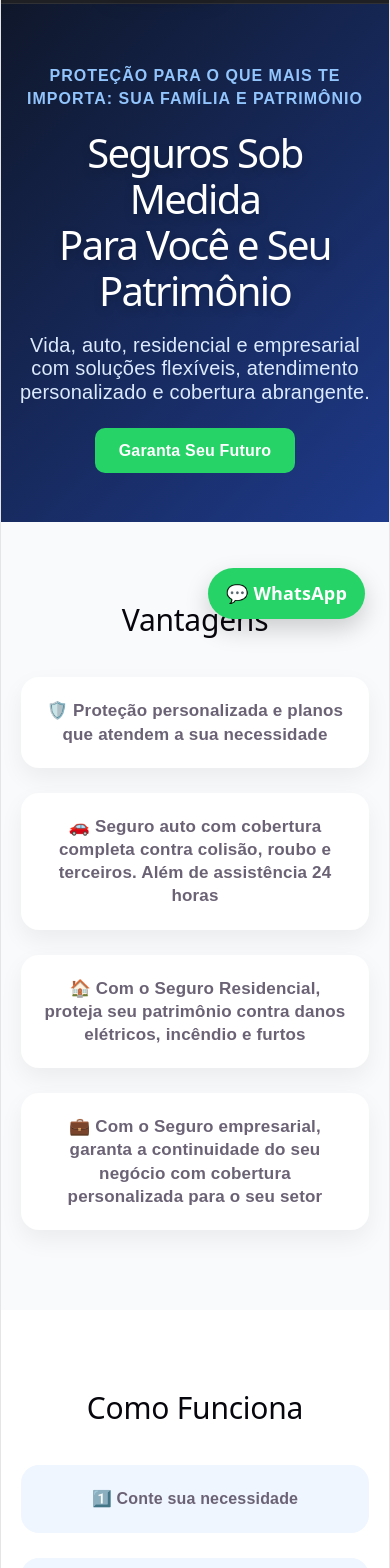
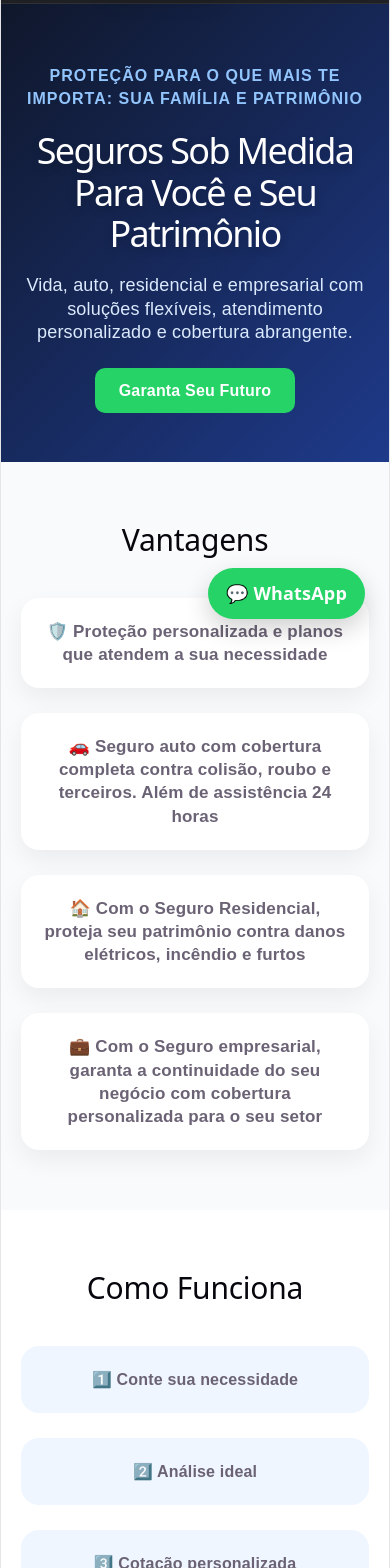
Before and after one commit to claudiofernand8647/meu-site, a React (Vite) app: page /seguro in a window 390 px wide. Shown: the part 200-1768 px from the top of the page. Built offline with nearby package versions, Linux system fonts and the light colour scheme.

Commit message:
Melhoria navbar mobile

```diff
--- a/src/pages/Consorcio.jsx
+++ b/src/pages/Consorcio.jsx
@@ -33,7 +33,7 @@ function Consorcio() {
             </p>
 
             <h1 style={{
-  fontSize: window.innerWidth < 768 ? "40px" : "54px",
+  fontSize: window.innerWidth < 768 ? "36px" : "54px",
   lineHeight: "1.15",
   margin: "20px 0",
   color: "white",
--- a/src/pages/CreditoImovel.jsx
+++ b/src/pages/CreditoImovel.jsx
@@ -33,7 +33,7 @@ function CreditoImovel() {
             </p>
 
             <h1 style={{
-  fontSize: window.innerWidth < 768 ? "40px" : "54px",
+  fontSize: window.innerWidth < 768 ? "36px" : "54px",
   lineHeight: "1.15",
   margin: "20px 0",
   color: "white",
--- a/src/pages/EmprestimoConsignado.jsx
+++ b/src/pages/EmprestimoConsignado.jsx
@@ -33,7 +33,7 @@ function EmprestimoConsignado() {
             </p>
 
             <h1 style={{
-  fontSize: window.innerWidth < 768 ? "40px" : "54px",
+  fontSize: window.innerWidth < 768 ? "36px" : "54px",
   lineHeight: "1.15",
   margin: "20px 0",
   color: "white",
@@ -46,7 +46,7 @@ function EmprestimoConsignado() {
             </h1>
 
             <p style={{
-              fontSize: window.innerWidth < 768 ? "20px" : "24px",
+              fontSize: window.innerWidth < 768 ? "18px" : "24px",
               color: "#dbeafe",
               marginBottom: "35px"
             }}>
--- a/src/pages/FinanciamentoImobiliario.jsx
+++ b/src/pages/FinanciamentoImobiliario.jsx
@@ -33,7 +33,7 @@ function FinanciamentoImobiliario() {
             </p>
 
             <h1 style={{
-  fontSize: window.innerWidth < 768 ? "40px" : "54px",
+  fontSize: window.innerWidth < 768 ? "36px" : "54px",
   lineHeight: "1.15",
   margin: "20px 0",
   color: "white",
@@ -46,7 +46,7 @@ function FinanciamentoImobiliario() {
             </h1>
 
             <p style={{
-              fontSize: window.innerWidth < 768 ? "20px" : "24px",
+              fontSize: window.innerWidth < 768 ? "18px" : "24px",
               color: "#dbeafe",
               marginBottom: "35px"
             }}>
--- a/src/pages/Seguro.jsx
+++ b/src/pages/Seguro.jsx
@@ -33,7 +33,7 @@ function Seguro() {
             </p>
 
             <h1 style={{
-  fontSize: window.innerWidth < 768 ? "40px" : "54px",
+  fontSize: window.innerWidth < 768 ? "36px" : "54px",
   lineHeight: "1.15",
   margin: "20px 0",
   color: "white",
@@ -46,7 +46,7 @@ function Seguro() {
             </h1>
 
             <p style={{
-              fontSize: window.innerWidth < 768 ? "20px" : "24px",
+              fontSize: window.innerWidth < 768 ? "18px" : "24px",
               color: "#dbeafe",
               marginBottom: "35px"
             }}>
@@ -74,7 +74,7 @@ function Seguro() {
 
         {/* BENEFÍCIOS */}
         <section style={{
-          padding: "80px 20px",
+          padding: window.innerWidth < 768 ? "60px 20px" : "80px 20px",
           background: "#f8fafc"
         }}>
           <div style={{
@@ -124,7 +124,7 @@ function Seguro() {
 
         {/* PROCESSO */}
         <section style={{
-          padding: "80px 20px",
+          padding: window.innerWidth < 768 ? "60px 20px" : "80px 20px",
           textAlign: "center"
         }}>
           <h2 style={{
@@ -168,7 +168,7 @@ function Seguro() {
         <section style={{
           background: "#0f172a",
           color: "white",
-          padding: "80px 20px",
+          padding: window.innerWidth < 768 ? "60px 20px" : "80px 20px",
           textAlign: "center"
         }}>
           <h2 style={{
```
